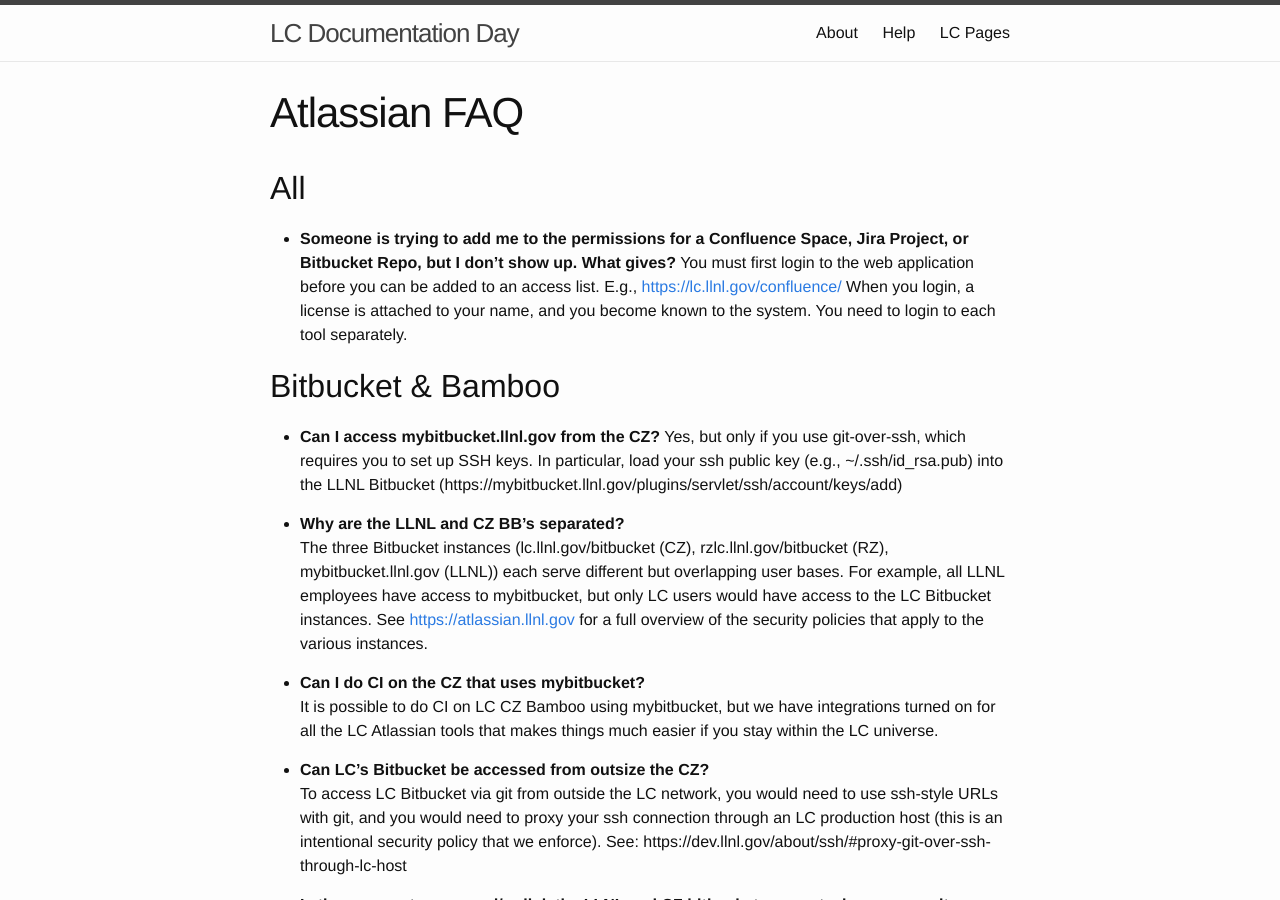
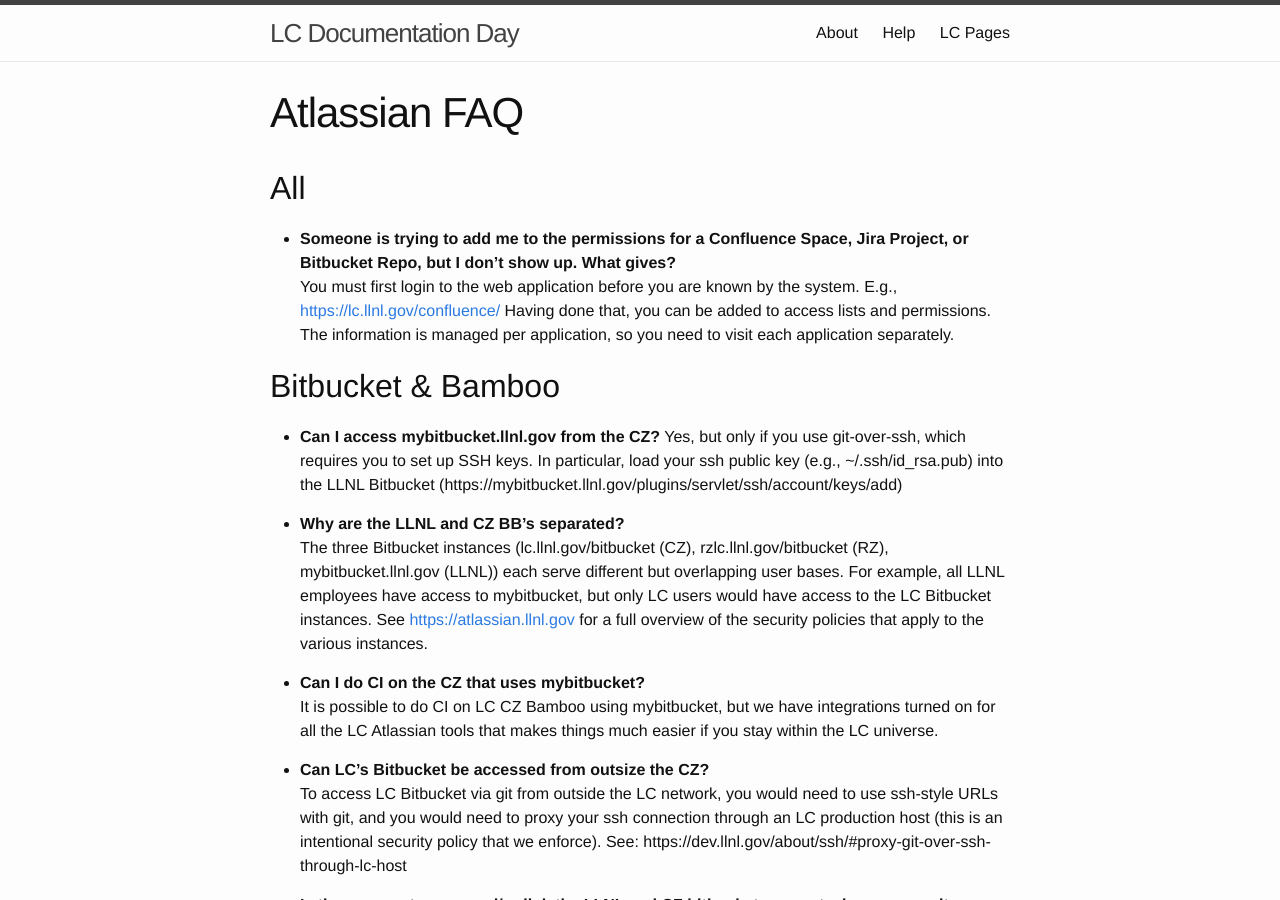
Before and after one commit to LLNL/HPC-Tutorials, a Jekyll site: the page built from pages/atlassian-faq.md, in a window 1280 px wide and 900 px high. Built offline with Jekyll 4.4.1, drawn with Linux system fonts in a browser that asks for light colours.

Commit message:
Update atlassian faq

```diff
--- a/pages/atlassian-faq.md
+++ b/pages/atlassian-faq.md
@@ -6,7 +6,7 @@
 ## All
 
 * **Someone is trying to add me to the permissions for a Confluence Space, Jira Project, or Bitbucket Repo, but I don't show up. What gives?**
-You must first login to the web application before you can be added to an access list. E.g., [https://lc.llnl.gov/confluence/](https://lc.llnl.gov/confluence/) When you login, a license is attached to your name, and you become known to the system. You need to login to each tool separately.
+You must first login to the web application before you are known by the system. E.g., [https://lc.llnl.gov/confluence/](https://lc.llnl.gov/confluence/) Having done that, you can be added to access lists and permissions. The information is managed per application, so you need to visit each application separately.
 
 ## Bitbucket & Bamboo
 
```
